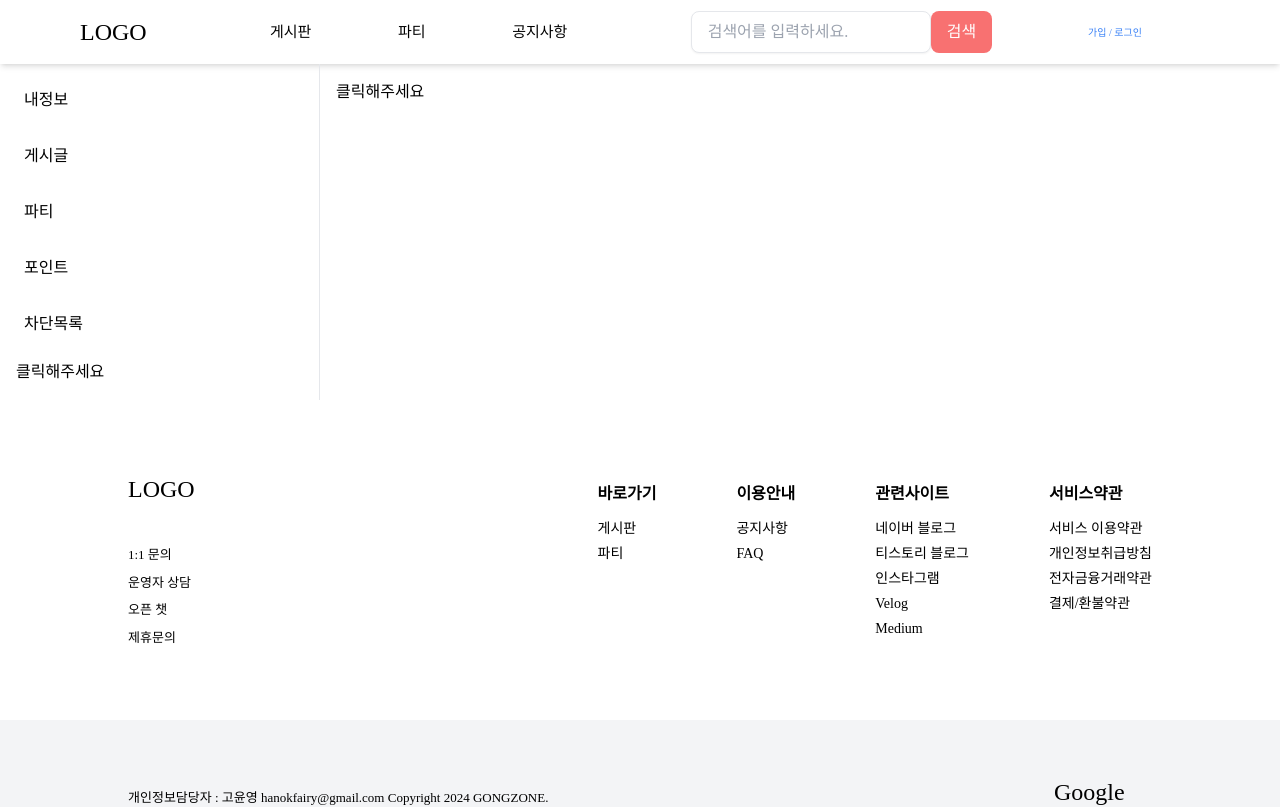
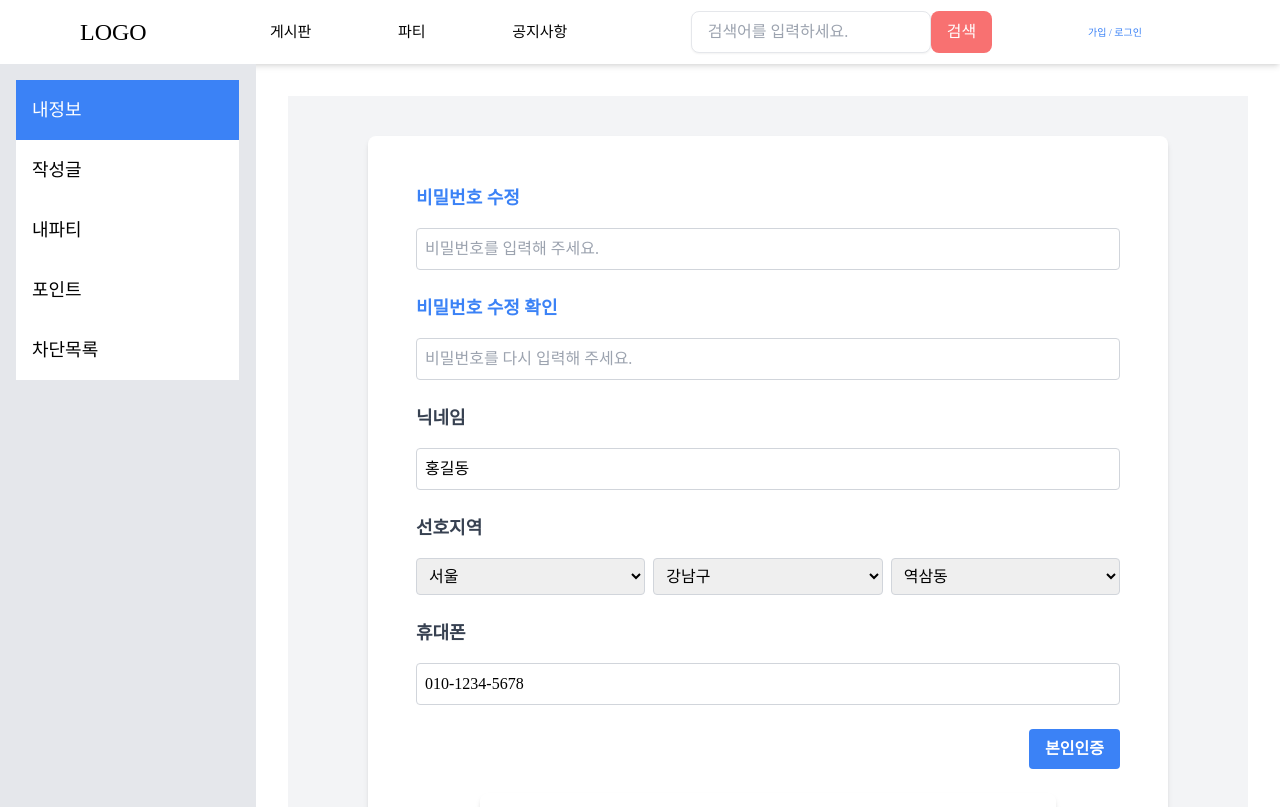
Before and after one commit to ks-gongzone/gongzone_front, a React (Create React App) app: page /userInfo in a window 1280 px wide. Shown: the top 807 px of the page. Built offline with nearby package versions, Linux system fonts and the light colour scheme; a web font is replaced by a local one.

Commit message:
[GZ-11]feat-myPage - MyInfo(2)

```diff
--- a/src/pages/myPage/MovingPoint.jsx
+++ b/src/pages/myPage/MovingPoint.jsx
@@ -1,49 +1,131 @@
-import React from "react";
-import { contentAPI } from "../../utils/repository";
+import React, { useEffect, useState } from "react";
+import MyInfo from "./myInfo/Main";
 
-export default function MovingPoint({ setContent }) {
-  // 각 섹션 클릭 시 데이터 로드
-  const loadContent = async (callAPI) => {
+/**
+ * 개별 토글 스위치 컴포넌트
+ * @date: 2024-06-12
+ * @last: 2024-06-17
+ */
+export default function MovingPoint() {
+  const [activeTab, setActiveTab] = useState("myInfo");
+  const [content, setContent] = useState(null);
+
+  useEffect(() => {
+    TapName(activeTab);
+  }, [activeTab]);
+
+  const TapName = async (tab) => {
+    setActiveTab(tab);
     try {
-      const data = await callAPI();
-      setContent({ data });
+      // 백엔드 미구현으로 더미 데이터 사용
+      const dummyData = {
+        myInfo: {
+          name: "이름확인용",
+          email: "email1@naver.com",
+          phone: "010-1234-5678",
+          location: { do: "", si: "", gu: "" },
+        },
+        myBulletin: { posts: ["게시글1", "게시글2"] },
+        myParty: { parties: ["파티1", "파티2"] },
+        myPoint: { points: 100 },
+        myFollow: { follows: ["친구1", "친구2"] },
+        blockUser: { blocked: ["차단1", "차단2"] },
+      };
+
+      const response = { data: dummyData[tab] };
+      setContent(response.data);
     } catch (err) {
-      console.error("Loading Error 발생", err);
-      setContent({ error: "페이지 로드 실패" });
+      console.log("fetching 에러발생", err);
+      setContent({ error: `Error fetching data: ${err.message}` });
+    }
+  };
+
+  const renderContent = () => {
+    switch (activeTab) {
+      case "myInfo":
+        return <MyInfo data={content} />;
+      case "myBulletin":
+        return <div>{JSON.stringify(content)}</div>;
+      case "myParty":
+        return <div>{JSON.stringify(content)}</div>;
+      case "myPoint":
+        return <div>{JSON.stringify(content)}</div>;
+      case "myFollow":
+        return <div>{JSON.stringify(content)}</div>;
+      case "blockUser":
+        return <div>{JSON.stringify(content)}</div>;
+      default:
+        return <div>클릭해주세요.</div>;
     }
   };
 
   return (
-    <div className="flex flex-col space-y-4">
-      <div
-        className="cursor-pointer hover:bg-gray-100 p-2 rounded"
-        onClick={() => loadContent(contentAPI.getUserInfo)}
+    <div className="flex">
+      <div className="w-1/5 p-4 bg-gray-200 border-r">
+        <div className="flex flex-col w-full h-full">
+          <button
+            className={`w-full p-4 text-left text-lg ${
+              activeTab === "myInfo"
+                ? "bg-blue-500 text-white"
+                : "bg-white text-black"
+            }`}
+            onClick={() => TapName("myInfo")}
           >
             내정보
-      </div>
-      <div
-        className="cursor-pointer hover:bg-gray-100 p-2 rounded"
-        onClick={() => loadContent(contentAPI.getBulletin)}
+          </button>
+          <button
+            className={`w-full p-4 text-left text-lg ${
+              activeTab === "myBulletin"
+                ? "bg-blue-500 text-white"
+                : "bg-white text-black"
+            }`}
+            onClick={() => TapName("myBulletin")}
           >
-        게시글
-      </div>
-      <div
-        className="cursor-pointer hover:bg-gray-100 p-2 rounded"
-        onClick={() => loadContent(contentAPI.getPartyInfo)}
+            작성글
+          </button>
+          <button
+            className={`w-full p-4 text-left text-lg ${
+              activeTab === "myParty"
+                ? "bg-blue-500 text-white"
+                : "bg-white text-black"
+            }`}
+            onClick={() => TapName("myParty")}
           >
-        파티
-      </div>
-      <div
-        className="cursor-pointer hover:bg-gray-100 p-2 rounded"
-        onClick={() => loadContent(contentAPI.getPoints)}
+            내파티
+          </button>
+          <button
+            className={`w-full p-4 text-left text-lg ${
+              activeTab === "myPoint"
+                ? "bg-blue-500 text-white"
+                : "bg-white text-black"
+            }`}
+            onClick={() => TapName("myPoint")}
           >
             포인트
-      </div>
-      <div
-        className="cursor-pointer hover:bg-gray-100 p-2 rounded"
-        onClick={() => loadContent(contentAPI.getBlockUser)}
+          </button>
+          <button
+            className={`w-full p-4 text-left text-lg ${
+              activeTab === "blockUser"
+                ? "bg-blue-500 text-white"
+                : "bg-white text-black"
+            }`}
+            onClick={() => TapName("blockUser")}
           >
             차단목록
+          </button>
+        </div>
+      </div>
+
+      <div className="flex-1 p-8">
+        {content ? (
+          content.error ? (
+            <div className="text-red-500">{content.error}</div>
+          ) : (
+            renderContent()
+          )
+        ) : (
+          <div>content 클릭해주세요</div>
+        )}
       </div>
     </div>
   );
--- a/src/pages/myPage/MovingPointBackUp.jsx
+++ /dev/null
@@ -1,66 +0,0 @@
-import React, { useState } from "react";
-import { contentAPI } from "../../utils/repository";
-
-export default function MovingPoint() {
-  // 콘텐츠를 저장할 상태
-  const [content, setContent] = useState();
-  // 오류 메시지를 저장할 상태
-  const [error, setError] = useState();
-
-  // 각 섹션 클릭 시 데이터 로드
-  const loadContent = async (callAPI) => {
-    try {
-      const data = await callAPI();
-      setContent(data);
-      setError(null);
-    } catch (err) {
-      console.error("Loading Error 발생", err);
-      setContent(null);
-      setError("페이지 로드 실패");
-    }
-  };
-
-  return (
-    <div className="flex flex-col space-y-4">
-      <div
-        className="cusor-pointer hover:bg-gray-100 p-2 rounded"
-        onClick={() => loadContent(contentAPI.getUserInfo)}
-      >
-        내정보
-      </div>
-      <div
-        className="cusor-pointer hover:bg-gray-100 p-2 rounded"
-        onClick={() => loadContent(contentAPI.getBulletin)}
-      >
-        게시글
-      </div>
-      <div
-        className="cusor-pointer hover:bg-gray-100 p-2 rounded"
-        onClick={() => loadContent(contentAPI.getPartyInfo)}
-      >
-        파티
-      </div>
-      <div
-        className="cusor-pointer hover:bg-gray-100 p-2 rounded"
-        onClick={() => loadContent(contentAPI.getPoints)}
-      >
-        포인트
-      </div>
-      <div
-        className="cusor-pointer hover:bg-gray-100 p-2 rounded"
-        onClick={() => loadContent(contentAPI.getBlockUser)}
-      >
-        차단목록
-      </div>
-
-      <div className="mt-4">
-        {error && <div className="text-red-500">{error}</div>}
-        {content ? (
-          <div>{JSON.stringify(content, null, 2)}</div>
-        ) : (
-          <div>클릭해주세요</div>
-        )}
-      </div>
-    </div>
-  );
-}
--- a/src/pages/myPage/MyPageMain.jsx
+++ /dev/null
@@ -1,27 +0,0 @@
-import { useState } from "react";
-import MovingPoint from "./MovingPointBackUp";
-
-export default function MyPageMain() {
-  const [content, setContent] = useState();
-
-  return (
-    // 사이드바로 변경
-    <div className="flex">
-      <div className="w-1/4 p-4 border-r">
-        <MovingPoint setContent={setContent} />
-      </div>
-
-      <div className="w-3/4 p-4">
-        {content ? (
-          content.error ? (
-            <div className="text-red-500">{content.error}</div>
-          ) : (
-            <div>{JSON.stringify(content, null, 2)}</div>
-          )
-        ) : (
-          <div>클릭해주세요</div>
-        )}
-      </div>
-    </div>
-  );
-}
--- a/src/pages/myPage/myInfo/LocationSelect.jsx
+++ b/src/pages/myPage/myInfo/LocationSelect.jsx
@@ -1,58 +1,79 @@
 import { useEffect, useState } from "react";
 
-export default function LocationSelect({ onLocationChange }) {
-  // 전체 주소 담을 현재 객체와 업데이트 될 객체
-  const [location, setLocation] = useState({});
-  // 로딩 상태 추가
-  const [isLoading, setIsLoading] = useState(true);
-  // 시/도 상태
-  const [selectedDo, setSelectedDo] = useState("");
-  // 시/군/구 상태
-  const [selectedSi, setSelectedSi] = useState("");
-  // 읍/면/동
-  const [selectedGu, setSelectedGu] = useState("");
+/**
+ * 선호 지역 설정
+ * @date: 2024-06-10
+ * @last: 2024-06-17
+ */
+export default function LocationSelect({
+  onLocationChange,
+  initailLocation = { do: "", si: "", gu: "" },
+  locationData = {},
+}) {
+  const [location, setLocation] = useState(locationData);
+  const [isLoading, setIsLoading] = useState(
+    !locationData || Object.keys(locationData).length === 0
+  );
+  const [selectedDo, setSelectedDo] = useState(initailLocation.do);
+  const [selectedSi, setSelectedSi] = useState(initailLocation.si);
+  const [selectedGu, setSelectedGu] = useState(initailLocation.gu);
 
   useEffect(() => {
-    // 백엔드에서 지역에 대한 데이터를 가져오게한다.
-    // 비동기 처리를 위해 Async 사용, await사용 하여 백엔드 aip 호출
-    const bringRegion = async () => {
-      try {
-        const response = await fetch(""); // 백엔드에서 보내는 주소
-        const data = await response.json();
-        setLocation(data);
-        setIsLoading(false); // 데이터 로드 완료 상태
-      } catch (error) {
-        console.error("잘못된 값 입니다.", error);
-        setIsLoading(false); // 에러 발생 시에도 로딩 상태 종료
-      }
-    };
-    bringRegion();
-  }, []);
+    if (isLoading) {
+      // 더미 데이터
+      const dummyData = {
+        서울: {
+          강남구: ["역삼동", "삼성동"],
+          서초구: ["서초동", "반포동"],
+        },
+        전주: {
+          완산구: ["삼천동", "효자동"],
+          덕진구: ["금암동", "송천동"],
+        },
+      };
 
-  // 도에 대한 값이 변경 되는 이벤트 발생 시
+      // 더미데이터 사용
+      Promise.resolve(dummyData)
+        .then((data) => {
+          setLocation(data);
+          setIsLoading(false);
+        })
+        .catch((error) => {
+          console.error("잘못된 값 입니다.", error);
+          setIsLoading(false);
+        });
+    }
+  }, [isLoading]);
+
+  useEffect(() => {
+    setSelectedDo(initailLocation.do);
+    setSelectedSi(initailLocation.si);
+    setSelectedGu(initailLocation.gu);
+  }, [initailLocation]);
+
   const handleDoChange = (e) => {
-    setSelectedDo(e.target.value);
+    const newDo = e.target.value;
+    setSelectedDo(newDo);
     setSelectedSi("");
     setSelectedGu("");
-    if (onLocationChange) onLocationChange(e.target.value, "", "");
+    if (onLocationChange) onLocationChange(newDo, "", "");
   };
 
-  // 시에 대한 값이 변경 되는 이벤트 발생 시
   const handleSiChange = (e) => {
-    setSelectedSi(e.target.value);
+    const newSi = e.target.value;
+    setSelectedSi(newSi);
     setSelectedGu("");
-    if (onLocationChange) onLocationChange(selectedDo, e.target.value, "");
+    if (onLocationChange) onLocationChange(selectedDo, newSi, "");
   };
 
-  // 구에 대한 값이 변경 되는 이벤트 발생 시
   const handleGuChange = (e) => {
-    setSelectedGu(e.target.value);
-    if (onLocationChange)
-      onLocationChange(selectedDo, selectedSi, e.target.value);
+    const newGu = e.target.value;
+    setSelectedGu(newGu);
+    if (onLocationChange) onLocationChange(selectedDo, selectedSi, newGu);
   };
 
   if (isLoading) {
-    return <div>Loading...</div>; // 로딩중 표기 내용
+    return <div>Loading...</div>;
   }
 
   return (
--- a/src/pages/myPage/myInfo/Main.jsx
+++ b/src/pages/myPage/myInfo/Main.jsx
@@ -1,56 +1,124 @@
-import React from "react";
-import { useState } from "react";
+import React, { useState, useEffect } from "react";
 import LocationSelect from "./LocationSelect";
 import Password, { useDataSet } from "./PasswordUpdate";
 import AlarmSettings from "./AlarmSelect";
+import SaveButton from "./SubmitBubbon";
 
+/**
+ * 개별 토글 스위치 컴포넌트
+ * @date: 2024-06-10
+ * @last: 2024-06-17
+ */
 export default function MyInfo() {
-  // 닉네임 입력 값
-  const { value: nickname, memberInput: changeNickname } = useDataSet();
-  // 핸드폰 입력 값
-  const { value: phoneNumber, memberInput: changePhoneNumber } = useDataSet();
+  const [data, setData] = useState({
+    name: "",
+    phone: "",
+    location: { do: "", si: "", gu: "" },
+    alarmSettings: {
+      sms: false,
+      email: false,
+      marketing: false,
+      member: false,
+      note: false,
+      bulletin: false,
+      party: false,
+      all: false,
+    },
+  });
+  const [loading, setLoading] = useState(true);
 
-  // 지역
-  const [selectedLocation, setSelectedLocation] = useState({
-    do: "",
-    si: "",
-    gu: "",
-  });
-  const handleLocationChange = (doValue, siValue, guValue) => {
-    setSelectedLocation({ do: doValue, si: siValue, gu: guValue });
+  useEffect(() => {
+    const fetchUserData = () => {
+      //  더미데이터
+      const dummyData = {
+        name: "홍길동",
+        phone: "010-1234-5678",
+        location: { do: "서울", si: "강남구", gu: "역삼동" },
+        alarmSettings: {
+          sms: true,
+          email: true,
+          marketing: false,
+          member: true,
+          note: false,
+          bulletin: true,
+          party: true,
+          all: false,
+        },
+      };
+
+      Promise.resolve(dummyData)
+        .then((response) => {
+          setData(response);
+          setLoading(false);
+        })
+        .catch((error) => {
+          console.error("데이터 로드 중 에러 발생", error);
+          setLoading(false);
+        });
+    };
+    fetchUserData();
+  }, []);
+
+  const { value: nickname, memberInput: changeNickname } = useDataSet(
+    data.name
+  );
+  const { value: phoneNumber, memberInput: changePhoneNumber } = useDataSet(
+    data.phone
+  );
+
+  useEffect(() => {
+    if (!loading) {
+      changeNickname(data.name);
+      changePhoneNumber(data.phone);
+    }
+  }, [data, loading]);
+
+  if (loading) {
+    return <div>Loading...</div>;
+  }
+
+  const userData = {
+    name: nickname,
+    phone: phoneNumber,
+    location: data.location,
+    alarmSettings: data.alarmSettings,
   };
 
   return (
-    <div className="min-h-screen bg-gray-100 py-10">
-      <div className="p-12 bg-white shadow-md rounded-lg w-[800px] mx-auto ">
+    <div className="bg-gray-100 py-10 overflow-y-hidden">
+      <div className="p-12 bg-white shadow-md rounded-lg w-[800px] mx-auto">
         <Password />
         <div className="mb-6">
           <div className="text-gray-700 font-bold text-lg mb-2">닉네임</div>
           <input
             className="w-full p-2 border border-gray-300 rounded mt-2"
             placeholder="닉네임을 입력해 주세요."
+            value={nickname}
+            onChange={changeNickname}
           />
         </div>
         <div className="mb-6">
           <div className="text-gray-700 font-bold text-lg mb-2">선호지역</div>
-          <LocationSelect onLocationChange={handleLocationChange} />
+          <LocationSelect initailLocation={data.location} />
         </div>
         <div className="mb-6">
           <div className="text-gray-700 font-bold text-lg mb-2">휴대폰</div>
           <input
             className="w-full p-2 border border-gray-300 rounded mt-2"
             placeholder="휴대폰 번호를 입력해 주세요."
+            value={phoneNumber}
+            onChange={changePhoneNumber}
           />
         </div>
         <div className="mb-6 flex justify-end">
-          {/*
-          본인 인증 확인 ture, false값에 따라서 확인완료 혹은 다시시도
-        */}
           <button className="bg-blue-500 text-white font-bold py-2 px-4 rounded">
             본인인증
           </button>
         </div>
-        <AlarmSettings />
+        <AlarmSettings initialAlarms={data.alarmSettings} />
+        <div className="flex justify-end mt-4">
+          <SaveButton userData={userData} />
+        </div>
       </div>
     </div>
   );
--- a/src/pages/myPage/myInfo/PasswordUpdate.jsx
+++ b/src/pages/myPage/myInfo/PasswordUpdate.jsx
@@ -1,27 +1,24 @@
 import { useState } from "react";
 
-// 사용자 입력값 관리하는 커스텀 훅 [소문자use 사용해서 구현]
+/**
+ * 개별 토글 스위치 컴포넌트
+ * @date: 2024-06-12
+ * @last: 2024-06-17
+ * @desc: 커스텀 훅 [소문자use 사용해서 구현]
+ */
 export function useDataSet() {
-  // useState 훅 사용 후 value라는 상태 변수 정의 초기값은 빈 문자열
   const [value, setValue] = useState("");
-
-  // 입력값이 변경될 때 호출되는 함수
-  const memberInput = (e) => {
-    setValue(e.target.value);
+  const memberInput = (newValue) => {
+    setValue(newValue);
   };
-  // 상태 변수와 입력 처리 함수를 반환
   return { value, memberInput };
 }
 
 export default function Password() {
-  // 패스워드 입력 값
   const { value: password, memberInput: changeInputPassword } = useDataSet();
-  // 패스워드 입력 값 확인
   const { value: confirmPassword, memberInput: changeConfirmPassword } =
     useDataSet();
-  // 패스워드와 확인 값 일치 여부 확인 조건
   const isMatched = password && confirmPassword && password === confirmPassword;
-  // 패스워드와 확인 값이 모두 입되었는지 여부 확인
   const matchMessage = password && confirmPassword;
 
   return (
@@ -33,7 +30,7 @@ export default function Password() {
         <input
           type="password"
           value={password}
-          onChange={changeInputPassword}
+          onChange={(e) => changeInputPassword(e.target.value)}
           className="w-full p-2 border border-gray-300 rounded mt-2"
           placeholder="비밀번호를 입력해 주세요."
         />
@@ -45,7 +42,7 @@ export default function Password() {
         <input
           type="password"
           value={confirmPassword}
-          onChange={changeConfirmPassword}
+          onChange={(e) => changeConfirmPassword(e.target.value)}
           className="w-full p-2 border border-gray-300 rounded mt-2"
           placeholder="비밀번호를 다시 입력해 주세요."
         />
--- /dev/null
+++ b/src/pages/myPage/myInfo/SubmitBubbon.jsx
@@ -0,0 +1,33 @@
+// 이후 axious 사용 예정
+import { useNavigate } from "react-router-dom";
+
+/**
+ * 개별 토글 스위치 컴포넌트
+ * @date: 2024-06-17
+ * @last: 2024-06-17
+ * @desc: 버튼 클릭시 변경값이 저장된 상태로 MyInfo페이지로 리다이렉트
+ */
+export default function SaveButton({ userData }) {
+  const redirect = useNavigate();
+  const handleSaveChanges = () => {
+    // 백엔드 미구현
+    // 더미 데이터 처리
+    Promise.resolve("데이터 처리 완료")
+      .then((response) => {
+        console.log(response);
+        redirect("/useInfo", { state: userData });
+      })
+      .catch((error) => {
+        console.error("데이터가 없습니다.", error);
+      });
+  };
+
+  return (
+    <button
+      onClick={handleSaveChanges}
+      className="bg-green-500 text-white font-bold py-2 px-4 rounded"
+    >
+      변경사항 저장
+    </button>
+  );
+}
--- a/src/routes/Router.jsx
+++ b/src/routes/Router.jsx
@@ -1,7 +1,7 @@
 import { Outlet, createBrowserRouter } from "react-router-dom";
 import LayoutDefault from "../layouts/Default";
 import Home from "../pages/home/Index";
-import MyPageMain from "../pages/myPage/MyPageMain";
+import MovingPoint from "../pages/myPage/MovingPoint";
 
 export default createBrowserRouter([
   {
@@ -12,7 +12,7 @@ export default createBrowserRouter([
     ),
     children: [
       { path: "/", element: <Home /> },
-      { path: "/userInfo", element: <MyPageMain /> },
+      { path: "/userInfo", element: <MovingPoint /> },
     ],
   },
   //[{ path: "/login", element: <Login /> }],
--- a/src/utils/repository.jsx
+++ b/src/utils/repository.jsx
@@ -32,36 +32,3 @@ export const User = {
       .catch((err) => err);
   },
 };
-
-// myPage 내부콘텐츠 API
-export const contentAPI = {
-  getUserInfo: async () => {
-    // 더미 데이터 반환
-    return Promise.resolve({
-      name: "홍길동",
-      email: "hong@example.com",
-      phone: "010-1234-5678",
-      address: "서울특별시 강남구 테헤란로 123",
-    });
-  },
-  getBulletin: async () => {
-    return GZAPI.get("/bulletin")
-      .then((res) => res.data)
-      .catch((err) => err);
-  },
-  getPartyInfo: async () => {
-    return GZAPI.get("/partyInfo")
-      .then((res) => res.data)
-      .catch((err) => err);
-  },
-  getPoints: async () => {
-    return GZAPI.get("/points")
-      .then((res) => res.data)
-      .catch((err) => err);
-  },
-  getBlockUser: async () => {
-    return GZAPI.get("/blockUser")
-      .then((res) => res.data)
-      .catch((err) => err);
-  },
-};
```
Also changed, not shown: src/pages/myPage/myInfo/AlarmSelect.jsx (+21 -17 lines), src/pages/myPage/myInfo/NickName.jsx (added). Lines whose indentation alone changed are shown as unchanged.
